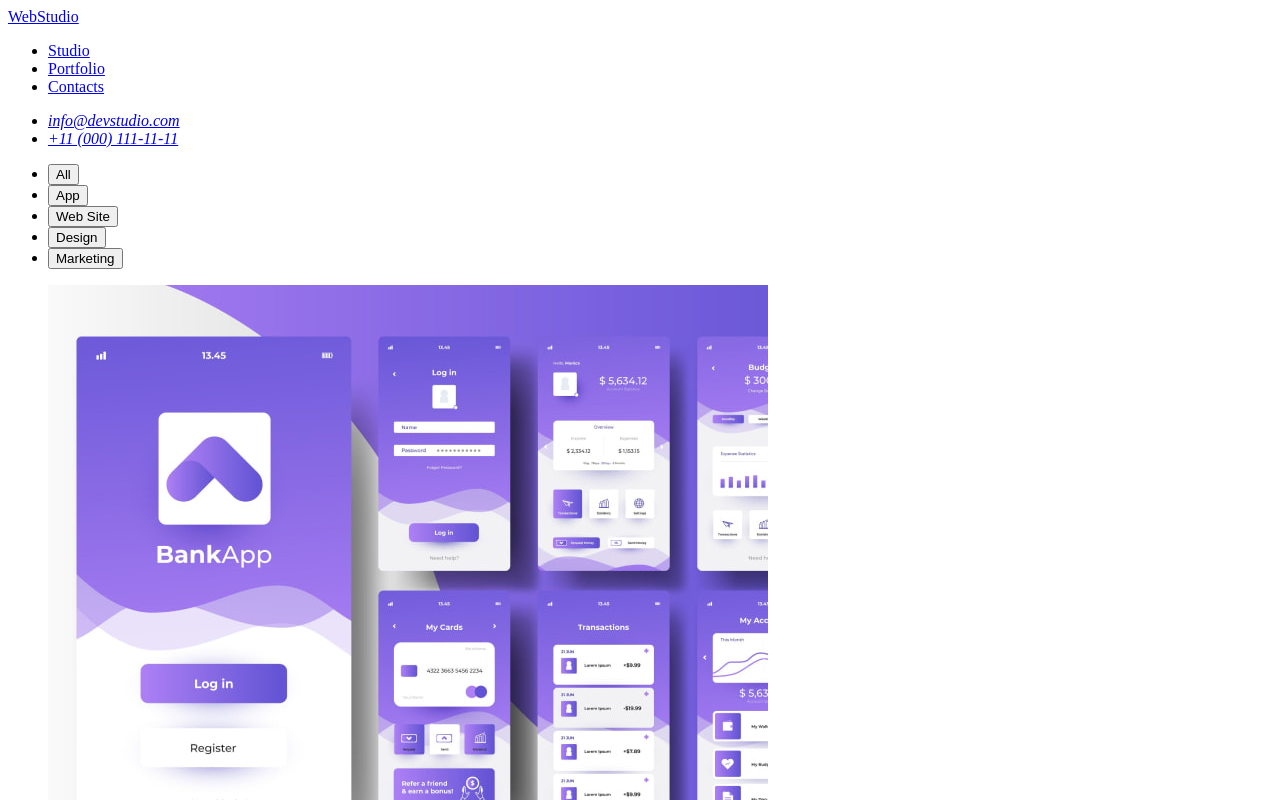
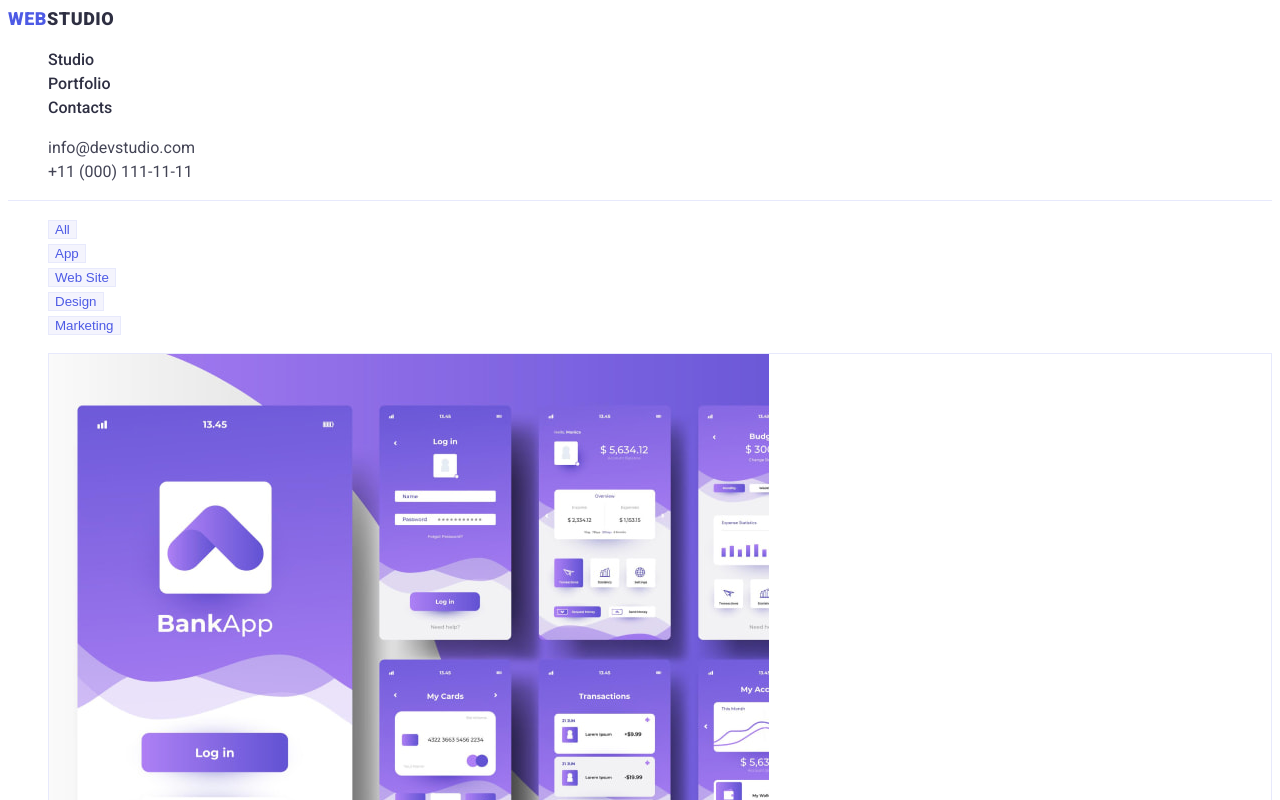
Before and after one commit to fff500/goit-markup-hw-02, a plain HTML site: page portfolio.html in a window 1280 px wide. Shown: the top 800 px of the page. Drawn offline with Linux system fonts and the light colour scheme.

Commit message:
Portfolio page styles were added

```diff
--- a/portfolio.html
+++ b/portfolio.html
@@ -3,31 +3,38 @@
   <head>
     <meta charset="UTF-8" />
     <meta name="viewport" content="width=device-width, initial-scale=1.0" />
+    <link rel="stylesheet" href="./style/style.css" />
+    <link
+      href="https://fonts.googleapis.com/css2?family=Raleway:wght@800&family=Roboto:wght@400;500;700;900&display=swap"
+      rel="stylesheet"
+    />
     <title>Portfolio</title>
   </head>
   <body>
-    <header>
-      <nav>
-        <a href="./index.html">WebStudio</a>
+    <header class="main-header">
+      <nav class="main-nav">
+        <a class="logo" href="./index.html"><span>Web</span>Studio</a>
         <ul>
           <li>
-            <a href="/studio.html">Studio</a>
+            <a class="link" href="./studio.html">Studio</a>
           </li>
           <li>
-            <a href="/portfolio.html">Portfolio</a>
+            <a class="link" href="./portfolio.html">Portfolio</a>
           </li>
           <li>
-            <a href="/contacts.html">Contacts</a>
+            <a class="link" href="./contacts.html">Contacts</a>
           </li>
         </ul>
       </nav>
-      <address>
+      <address class="contacts">
         <ul>
           <li>
-            <a href="mailto:info@devstudio.com">info@devstudio.com</a>
+            <a class="link" href="mailto:info@devstudio.com"
+              >info@devstudio.com
+            </a>
           </li>
           <li>
-            <a href="tel:+110001111111">+11 (000) 111-11-11</a>
+            <a class="link" href="tel:+110001111111"> +11 (000) 111-11-11 </a>
           </li>
         </ul>
       </address>
@@ -36,89 +43,91 @@
     <main>
       <h1 hidden>Portfolio Page</h1>
       <h2 hidden>Our Products</h2>
-      <ul>
-        <li><button type="button">All</button></li>
-        <li><button type="button">App</button></li>
-        <li><button type="button">Web Site</button></li>
-        <li><button type="button">Design</button></li>
-        <li><button type="button">Marketing</button></li>
+      <ul class="filter-controls">
+        <li><button class="filter-button" type="button">All</button></li>
+        <li><button class="filter-button" type="button">App</button></li>
+        <li><button class="filter-button" type="button">Web Site</button></li>
+        <li><button class="filter-button" type="button">Design</button></li>
+        <l class="portfolio-category" i
+          ><button class="filter-button" type="button">Marketing</button></l
+        >
       </ul>
-      <ul>
-        <li>
+      <ul class="portfolio-list">
+        <li class="portfolio-item">
           <a href="#">
             <img
               src="./images/portfolio/banking-app.jpg"
               alt="Banking App Interface Concept"
             />
             <h3>Banking App Interface Concept</h3>
-            <p>App</p>
+            <p class="portfolio-category">App</p>
           </a>
         </li>
-        <li>
+        <li class="portfolio-item">
           <a href="#">
             <img
               src="./images/portfolio/cashless-payment.jpg"
               alt="Cashless Payment"
             />
             <h3>Cashless Payment</h3>
-            <p>Marketing</p>
+            <p class="portfolio-category">Marketing</p>
           </a>
         </li>
-        <li>
+        <li class="portfolio-item">
           <a href="#">
             <img
               src="./images/portfolio/meditation-app.jpg"
               alt="Meditation App"
             />
             <h3>Meditation App</h3>
-            <p>App</p>
+            <p class="portfolio-category">App</p>
           </a>
         </li>
-        <li>
+        <li class="portfolio-item">
           <a href="#">
             <img src="./images/portfolio/taxi-service.jpg" alt="Taxi Service" />
             <h3>Taxi Service</h3>
-            <p>Marketing</p>
+            <p class="portfolio-category">Marketing</p>
           </a>
         </li>
-        <li>
+        <li class="portfolio-item">
           <a href="#">
             <img
               src="./images/portfolio/screen-illustrations.jpg"
               alt="Screen Illustrations"
             />
             <h3>Screen Illustrations</h3>
-            <p>Design</p>
+            <p class="portfolio-category">Design</p>
           </a>
         </li>
-        <li>
+        <li class="portfolio-item">
           <a href="#">
             <img
               src="./images/portfolio/online-courses.jpg"
               alt="Online Courses"
             />
             <h3>Online Courses</h3>
-            <p>Marketing</p>
+            <p class="portfolio-category">Marketing</p>
           </a>
         </li>
-        <li>
+        <li class="portfolio-item">
           <a href="#">
             <img
               src="./images/portfolio/instagram-stories.jpg"
               alt="Instagram Stories Concept"
             />
             <h3>Instagram Stories Concept</h3>
-            <p>Design</p>
+            <p class="portfolio-category">Design</p>
           </a>
         </li>
-        <li>
+        <li class="portfolio-item">
           <a href="#">
             <img src="./images/portfolio/organic-food.jpg" alt="Organic Food" />
             <h3>Organic Food</h3>
-            <p>Web Site</p>
+            <p class="portfolio-category">Web Site</p>
           </a>
         </li>
-        <li>
+        <li class="portfolio-item">
           <a href="#">
             <img src="./images/portfolio/fresh-coffee.jpg" alt="Fresh Coffee" />
             <h3>Fresh Coffee</h3>
@@ -128,9 +137,9 @@
       </ul>
     </main>
 
-    <footer>
-      <a href="./index.html">WebStudio</a>
-      <p>
+    <footer class="footer">
+      <a class="logo" href="./index.html"><span>Web</span>Studio</a>
+      <p class="text">
         Increase the flow of customers and sales for your business with digital
         marketing & growth solutions.
       </p>
--- a/style/style.css
+++ b/style/style.css
@@ -14,6 +14,8 @@
   --color-brand: #4d5ae5;
   --color-white: #ffffff;
   --color-gray: #f4f4fd;
+  --color-grayish: #e7e9fc;
+  --color-blue: #404bbf;
   --color-dark-blue: #2e2f42;
 }
 
@@ -46,6 +48,7 @@ h2 {
 
 h3 {
   font-size: 20px;
+  font-weight: 500;
   line-height: 1.2;
 }
 
@@ -84,6 +87,10 @@ a {
 
 
 /* ========== Header ========== */
+.main-header {
+  border-bottom: 1px solid var(--color-grayish);
+}
+
 .main-nav .link {
   font-weight: 500;
   line-height: 1.5;
@@ -131,6 +138,30 @@ a {
 }
 
 
+/* ========== Portfolio ========== */
+.filter-controls .filter-button {
+  border: 1px solid var(--color-grayish);
+  color: var(--color-brand);
+  background-color: var(--color-gray);
+}
+
+.filter-controls .filter-button:hover,
+.filter-controls .filter-button:focus,
+.filter-controls .filter-button:active {
+  border: none;
+  color: var(--color-white);
+  background-color: var(--color-blue);
+  box-shadow: 0px 3px 1px 0px #0000001A;
+}
+
+.portfolio-item {
+  border: 1px solid var(--color-grayish);
+}
+
+.portfolio-category {
+  color: var(--text-color);
+}
+
 /* ========== Footer ========== */
 .footer {
   background-color: var(--color-dark-blue);
```
Also changed, not shown: index.html (+1 -1 lines).
